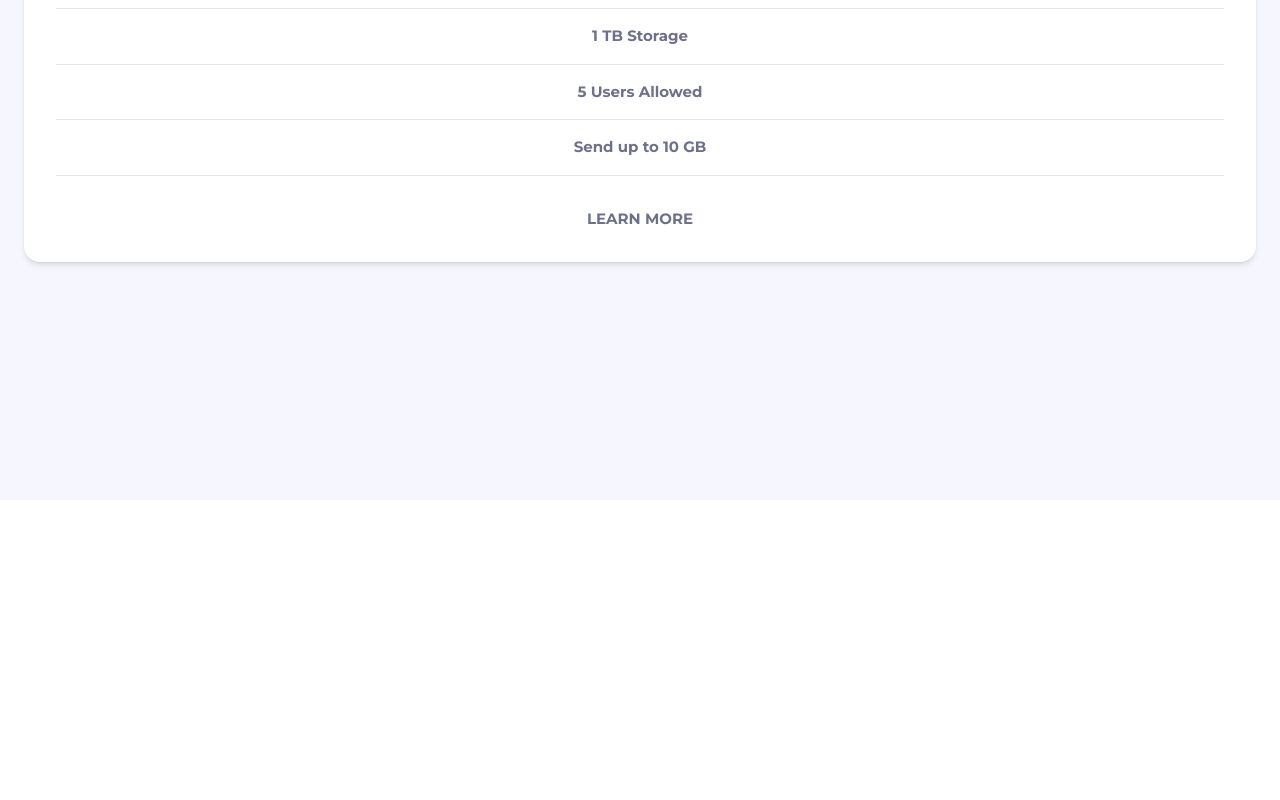
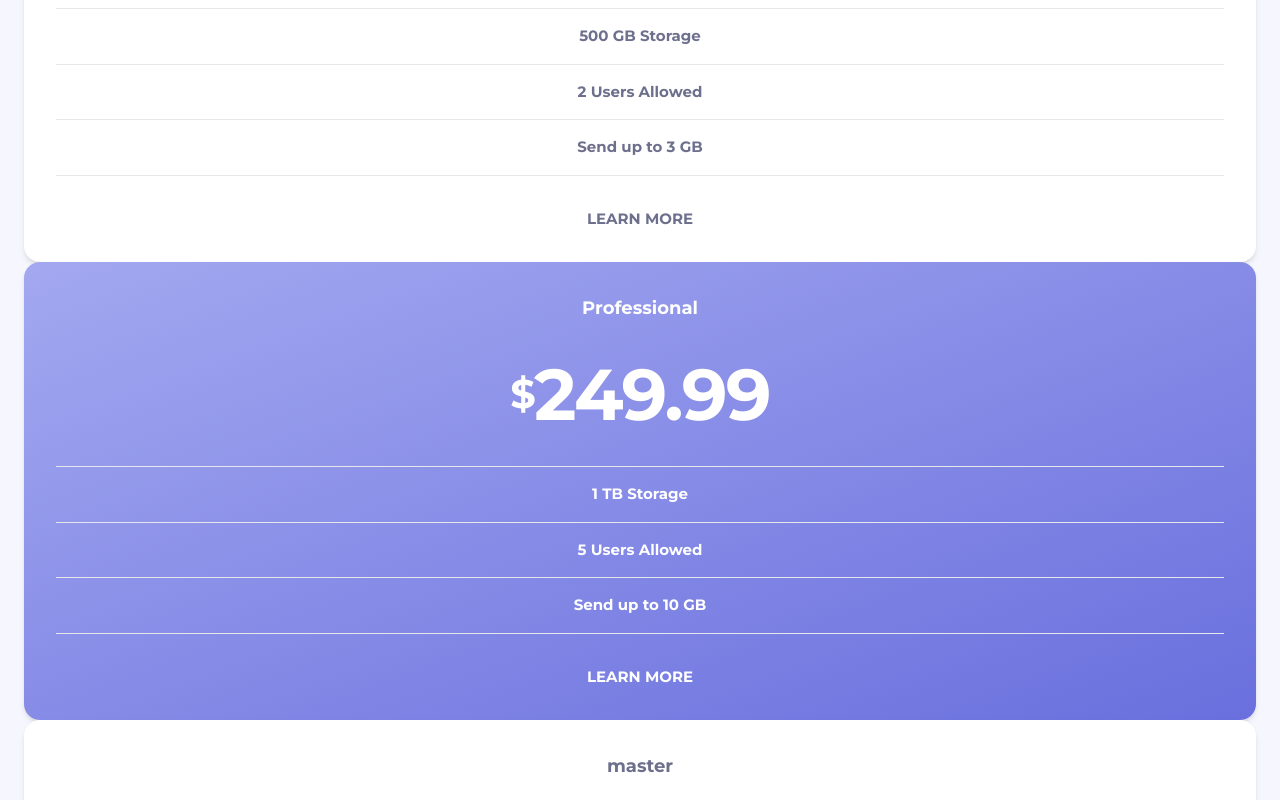
Before and after one commit to FelipeFama/pricing-component-with-toggle, a React (Vite) app: page / in a window 1280 px wide. Shown: the part 300-1100 px from the top of the page. Before the commit the page ends 800 px from the top, so only its background shows below. Built offline with nearby package versions, Linux system fonts and the light colour scheme.

Commit message:
Update App.tsx

```diff
--- a/src/App.tsx
+++ b/src/App.tsx
@@ -16,7 +16,20 @@ export function App() {
         <Card
           title="Basic"
           price={priceMonthly ? 19.99 : 199.99}
+          whatYouGet={["500 GB Storage", "2 Users Allowed", "Send up to 3 GB"]}
+        />
+        <Card
+          title="Professional"
+          price={priceMonthly ? 24.99 : 249.99}
           whatYouGet={["1 TB Storage", "5 Users Allowed", "Send up to 10 GB"]}
+          bgColor="bg-gradient-to-br from-linearGradient-from to-linearGradient-to"
+          textColor="text-white"
+          priceColor="text-white"
+        />
+        <Card
+          title="master"
+          price={priceMonthly ? 39.99 : 399.0}
+          whatYouGet={["2 TB Storage", "10 Users Allowed", "Send up to 20 GB"]}
         />
       </section>
     </main>
```
